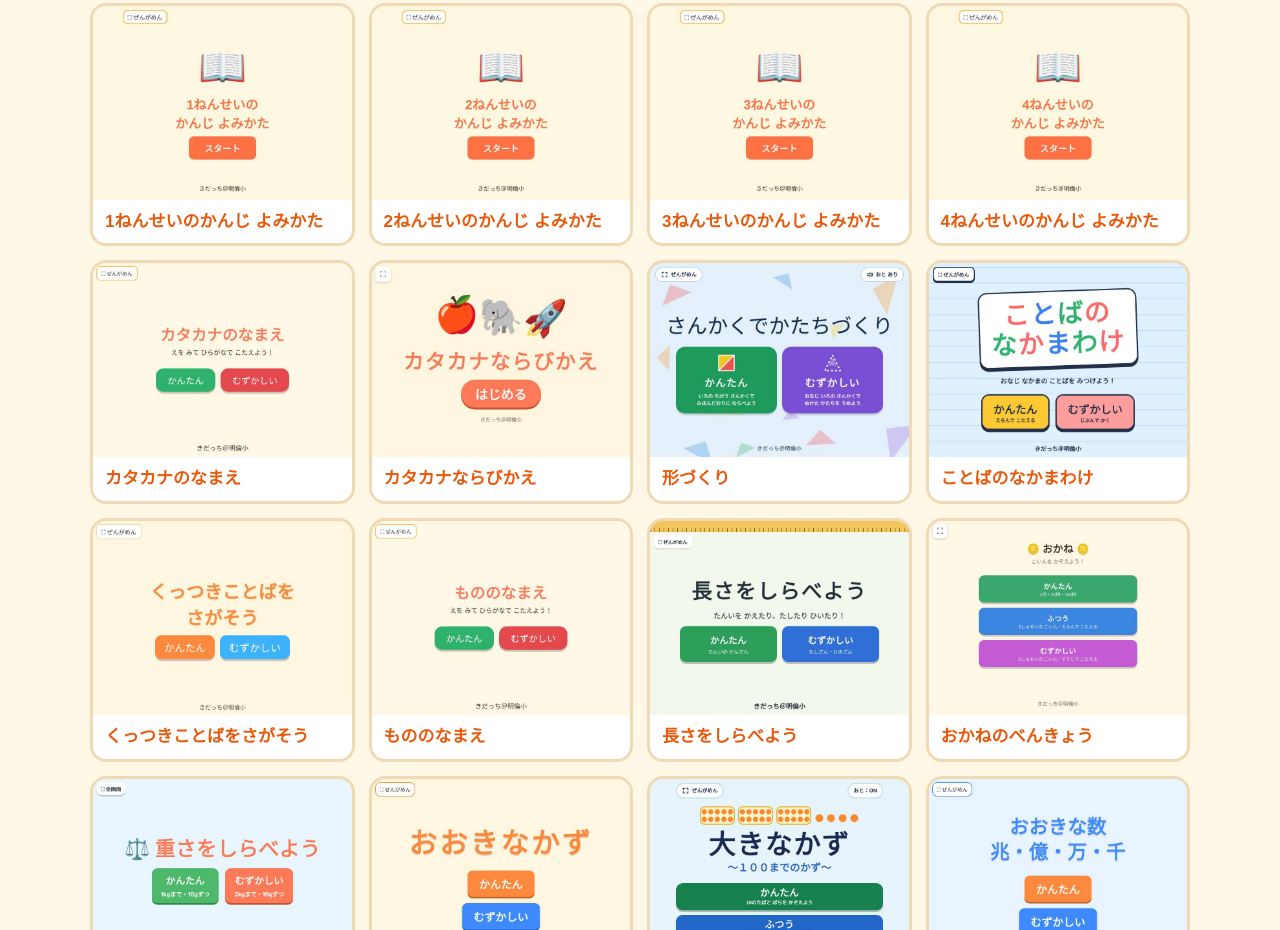
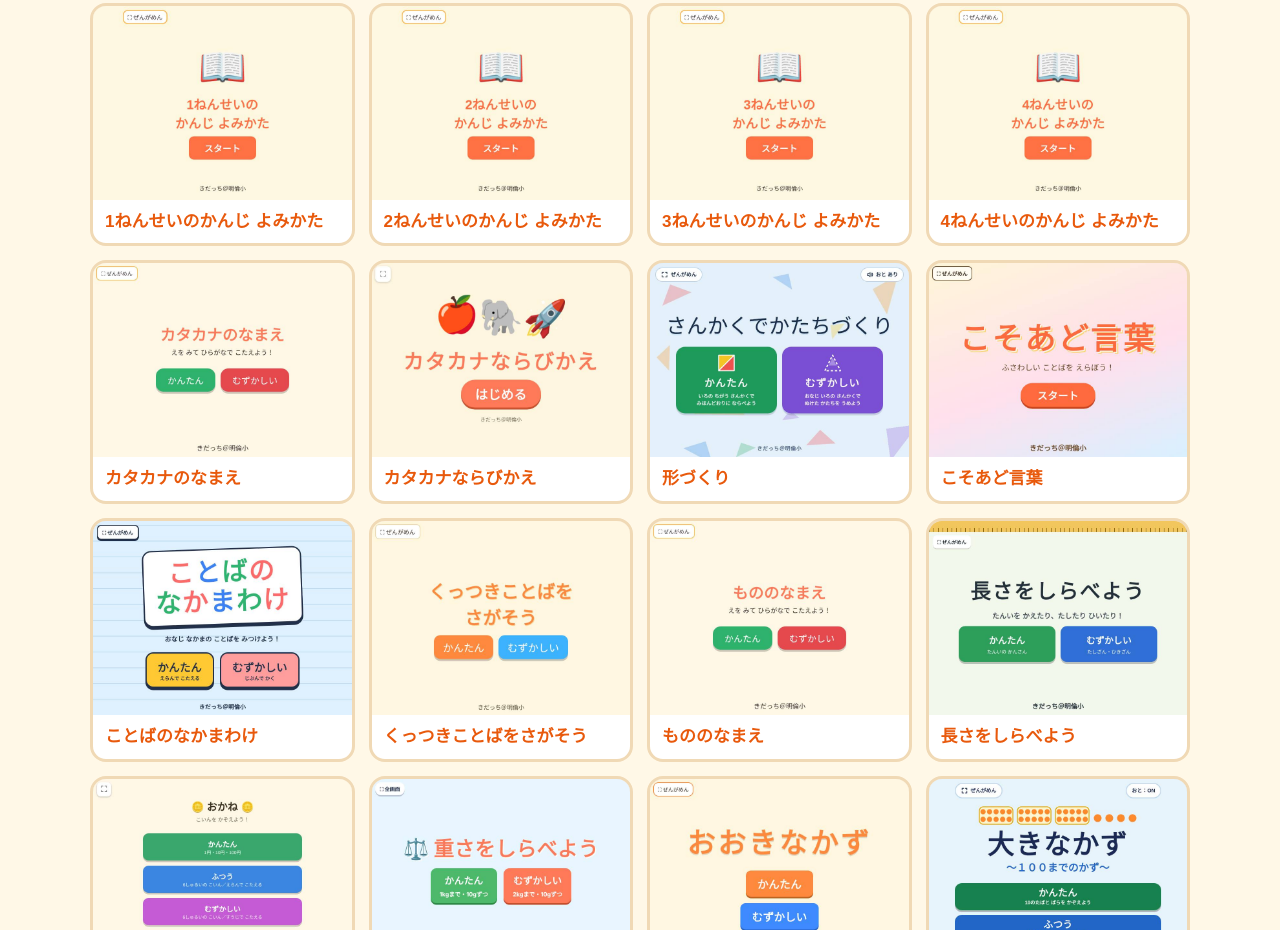
Before and after one commit to nakayoshi-rinrin/all-apps, a plain HTML site: page index.html in a window 1280 px wide. Shown: the part 912-1842 px from the top of the page. Drawn offline with Linux system fonts and the light colour scheme.

Commit message:
Add kosoado to thumbnail list
Co-Authored-By: Claude Sonnet 5.5 <noreply@anthropic.com>
Claude-Session: https://claude.ai/code/session_012orZHEc8vWesUBDbVPonB4

```diff
--- a/index.html
+++ b/index.html
@@ -16,7 +16,7 @@ img{display:block;width:100%;height:auto;aspect-ratio:4/3;object-fit:cover;backg
 a span{display:block;padding:10px 12px;line-height:1.4}
 footer{text-align:center;margin:28px;opacity:.7}
 </style></head>
-<body><h1>全アプリ一覧</h1><p class="n">49こ</p>
+<body><h1>全アプリ一覧</h1><p class="n">50こ</p>
 <ul>
 <li><a href="https://nakayoshi-rinrin.github.io/app/100made-kazu/"><img src="thumbs/100made-kazu.jpg" alt="" width="800" height="600" loading="lazy"><span>１００までのかず</span></a></li>
 <li><a href="https://nakayoshi-rinrin.github.io/app/dare-dousita/"><img src="thumbs/dare-dousita.jpg" alt="" width="800" height="600" loading="lazy"><span>だれが、なにをしているの？</span></a></li>
@@ -37,6 +37,7 @@ footer{text-align:center;margin:28px;opacity:.7}
 <li><a href="https://nakayoshi-rinrin.github.io/app/katakana-namae/"><img src="thumbs/katakana-namae.jpg" alt="" width="800" height="600" loading="lazy"><span>カタカナのなまえ</span></a></li>
 <li><a href="https://nakayoshi-rinrin.github.io/app/katakana-narabe/"><img src="thumbs/katakana-narabe.jpg" alt="" width="800" height="600" loading="lazy"><span>カタカナならびかえ</span></a></li>
 <li><a href="https://nakayoshi-rinrin.github.io/app/katatidukuri/"><img src="thumbs/katatidukuri.jpg" alt="" width="800" height="600" loading="lazy"><span>形づくり</span></a></li>
+<li><a href="https://nakayoshi-rinrin.github.io/app/kosoado/"><img src="thumbs/kosoado.jpg" alt="" width="800" height="600" loading="lazy"><span>こそあど言葉</span></a></li>
 <li><a href="https://nakayoshi-rinrin.github.io/app/kotoba-nakamawake/"><img src="thumbs/kotoba-nakamawake.jpg" alt="" width="800" height="600" loading="lazy"><span>ことばのなかまわけ</span></a></li>
 <li><a href="https://nakayoshi-rinrin.github.io/app/kutukikotoba/"><img src="thumbs/kutukikotoba.jpg" alt="" width="800" height="600" loading="lazy"><span>くっつきことばをさがそう</span></a></li>
 <li><a href="https://nakayoshi-rinrin.github.io/app/monononamae/"><img src="thumbs/monononamae.jpg" alt="" width="800" height="600" loading="lazy"><span>もののなまえ</span></a></li>
```
Also changed, not shown: thumbs/kosoado.jpg (added).
